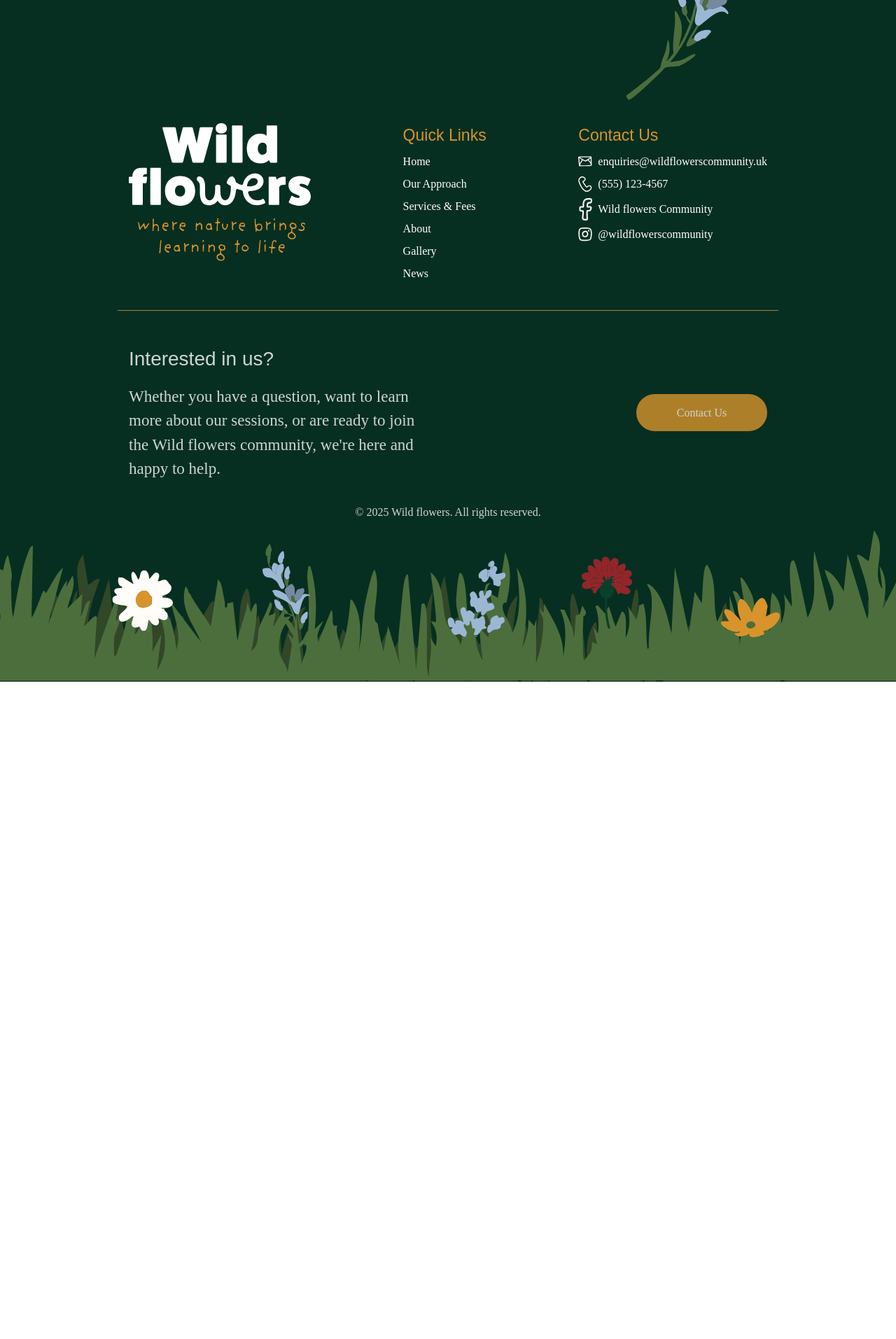
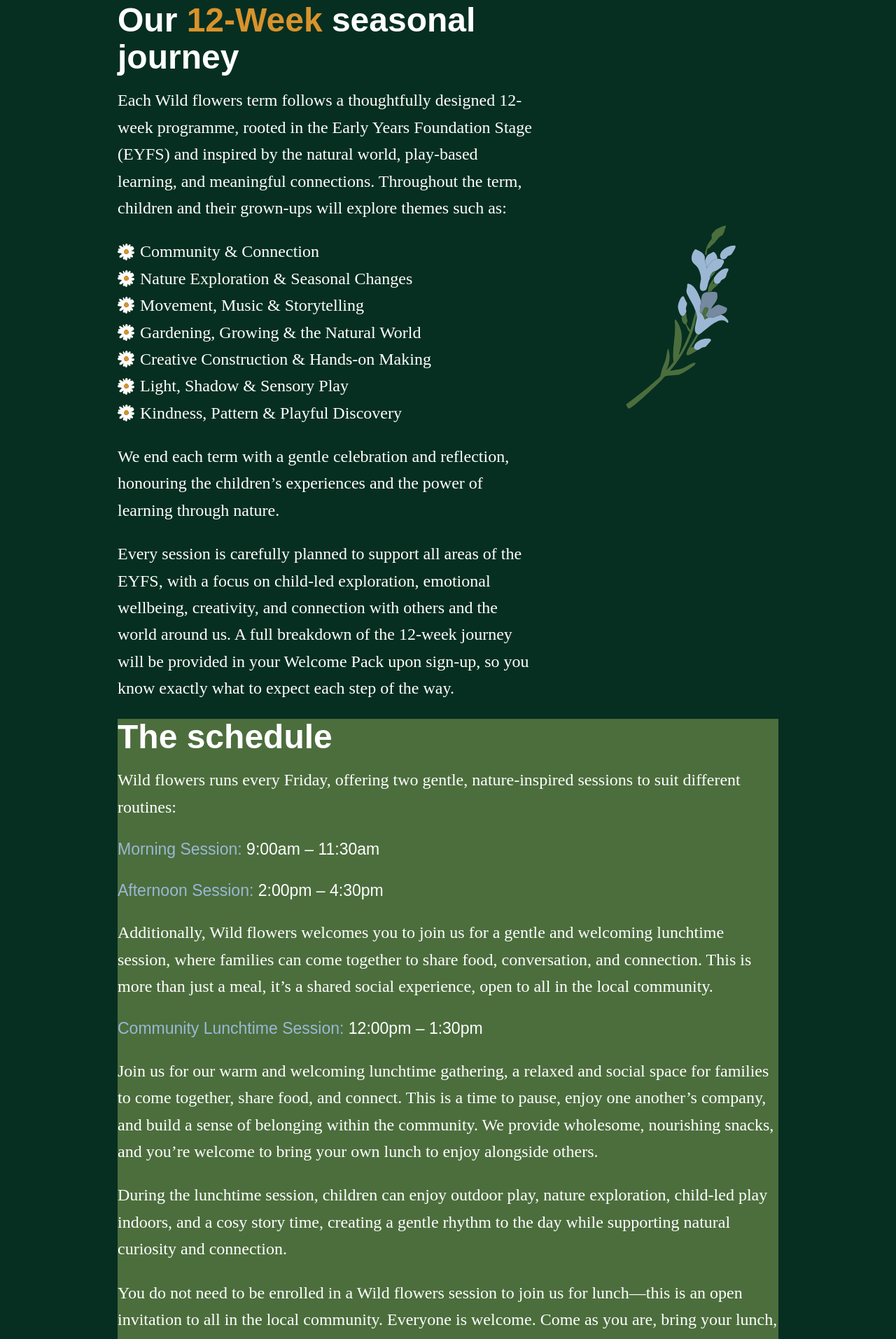
Before and after one commit to nick980v/wildflowers, a Next.js app: page /fees in a window 1280 px wide. Shown: the part 300-2213 px from the top of the page at 70% size. Before the commit the page ends 1274 px from the top, so only its background shows below. Built offline with nearby package versions, Linux system fonts and the light colour scheme; a web font is replaced by a local one.

Commit message:
header and fees updated

```diff
--- a/src/app/fees/page.js
+++ b/src/app/fees/page.js
@@ -8,7 +8,41 @@ export default function Fees() {
     <main className="min-h-screen flex flex-col bg-[#062F21] text-[#3a3a3a] px-4 sm:px-8 md:px-12 lg:px-[168px] pt-8 sm:pt-12 md:pt-16 lg:pt-[70px]">
       <Header />
       <div className={styles.container}>
-        <h1 className={styles.heading}>Service & fees</h1>
+        <div className={styles.contentContainer}>
+          <h1 className={styles.heading}>Service & fees</h1>
+          <h1 className={styles.subHeading}>
+            Our <span className={styles.headingHighlight}>12-Week</span>{" "}
+            seasonal journey
+          </h1>
+          <p className={styles.text}>
+            Each Wild flowers term follows a thoughtfully designed 12-week
+            programme, rooted in the Early Years Foundation Stage (EYFS) and
+            inspired by the natural world, play-based learning, and meaningful
+            connections. Throughout the term, children and their grown-ups will
+            explore themes such as:
+          </p>
+          <ul className={styles.text}>
+            <li>Community & Connection </li>
+            <li>Nature Exploration & Seasonal Changes</li>
+            <li>Movement, Music & Storytelling</li>
+            <li>Gardening, Growing & the Natural World</li>
+            <li>Creative Construction & Hands-on Making</li>
+            <li>Light, Shadow & Sensory Play</li>
+            <li>Kindness, Pattern & Playful Discovery</li>
+          </ul>
+          <p className={styles.text}>
+            We end each term with a gentle celebration and reflection, honouring
+            the children’s experiences and the power of learning through nature.
+          </p>
+          <p className={styles.text}>
+            Every session is carefully planned to support all areas of the EYFS,
+            with a focus on child-led exploration, emotional wellbeing,
+            creativity, and connection with others and the world around us. A
+            full breakdown of the 12-week journey will be provided in your
+            Welcome Pack upon sign-up, so you know exactly what to expect each
+            step of the way.
+          </p>
+        </div>
         <Image
           src="/Lavender.svg"
           alt="Lavender decoration"
@@ -17,6 +51,60 @@ export default function Fees() {
           className={styles.lavender}
         />
       </div>
+      <div style={{ backgroundColor: "#4C6E3D" }}>
+        <h1 className={styles.subHeading}>The schedule</h1>
+        <p className={styles.text}>
+          Wild flowers runs every Friday, offering two gentle, nature-inspired
+          sessions to suit different routines:
+        </p>
+        <h1 className={styles.sessionText}>
+          Morning Session:{" "}
+          <span className={styles.timingsText}>9:00am – 11:30am</span>
+        </h1>
+        <h1 className={styles.sessionText}>
+          Afternoon Session:{" "}
+          <span className={styles.timingsText}>2:00pm – 4:30pm</span>
+        </h1>
+        <p className={styles.text}>
+          Additionally, Wild flowers welcomes you to join us for a gentle and
+          welcoming lunchtime session, where families can come together to share
+          food, conversation, and connection. This is more than just a meal,
+          it’s a shared social experience, open to all in the local community.
+        </p>
+        <h1 className={styles.sessionText}>
+          Community Lunchtime Session:{" "}
+          <span className={styles.timingsText}>12:00pm – 1:30pm</span>
+        </h1>
+
+        <p className={styles.text}>
+          Join us for our warm and welcoming lunchtime gathering, a relaxed and
+          social space for families to come together, share food, and connect.
+          This is a time to pause, enjoy one another’s company, and build a
+          sense of belonging within the community. We provide wholesome,
+          nourishing snacks, and you’re welcome to bring your own lunch to enjoy
+          alongside others.
+        </p>
+        <p className={styles.text}>
+          During the lunchtime session, children can enjoy outdoor play, nature
+          exploration, child-led play indoors, and a cosy story time, creating a
+          gentle rhythm to the day while supporting natural curiosity and
+          connection.
+        </p>
+        <p className={styles.text}>
+          You do not need to be enrolled in a Wild flowers session to join us
+          for lunch—this is an open invitation to all in the local community.
+          Everyone is welcome. Come as you are, bring your lunch, and share in
+          the joy of community. Wild flowers is open during school half terms,
+          welcoming families to enjoy seasonal learning and play throughout the
+          year.
+        </p>
+        <p className={styles.text}>
+          <span style={{ color: "#9CB7D4" }}>Please note: </span>We take a break
+          during the Christmas, Easter, and summer holidays to rest, reflect,
+          and prepare for the next chapter of our journey together. The Approach
+          to Learning
+        </p>
+      </div>
       <Footer />
     </main>
   );
--- a/src/app/fees/page.module.css
+++ b/src/app/fees/page.module.css
@@ -30,6 +30,29 @@
   }
 }
 
+/* const ContentContainer = styled.div`
+  width: 100%;
+  max-width: 590px;
+
+  @media (min-width: 640px) {
+    width: 80%;
+  }
+
+  @media (min-width: 768px) {
+    width: 70%;
+  }
+
+  @media (min-width: 1024px) {
+    width: auto;
+    flex: 1;
+    max-width: 590px;
+  }
+`; */
+
+.contentContainer {
+    width: 100%;
+}
+
 .heading {
   color: white;
   font-size: 42px;
@@ -37,32 +60,93 @@
   font-weight: 900;
   line-height: 110%;
   height: auto;
+  margin-bottom: 2rem;
 }
+
+.subHeading {
+    color: white;
+    font-size: 42px;
+    font-style: normal;
+    font-weight: 900;
+    line-height: 110%;
+    height: auto;
+    margin-bottom: 1rem;
+  }
 
 .headingHighlight {
   color: #d9932c;
 }
 
+.text {
+  color: white;
+  font-size: 18px;
+  line-height: 1.6;
+  margin-bottom: 1.5rem;
+}
 
+.text ul {
+  list-style: none;
+  padding-left: 0;
+  margin: 1.5rem 0;
+}
+
+.text li {
+  position: relative;
+  padding-left: 2rem;
+}
+
+.text li::before {
+  content: '';
+  position: absolute;
+  left: 0;
+  top: 50%;
+  transform: translateY(-50%);
+  width: 24px;
+  height: 24px;
+  background-image: url('/White_flower.svg');
+  background-size: contain;
+  background-repeat: no-repeat;
+  background-position: center;
+}
+
+.sessionText {
+    color: #9CB7D4;
+    font-size: 23px;
+    margin-bottom: 1.5rem;
+
+}
+
+.timingsText {
+    color: white;
+    font-size: 23px
+}
 
 @media (min-width: 640px) {
   .heading {
     font-size: 52px;
   }
-
+  .text {
+    font-size: 20px;
+  }
 }
 
 @media (min-width: 768px) {
   .heading {
     font-size: 62px;
   }
-
+  .text {
+    font-size: 22px;
+  }
 }
 
 @media (min-width: 1024px) {
   .heading {
     font-size: 82.56px;
-    height: 250px;
   }
-
+  .subHeading {
+    font-size: 48px
+  }
+  .text {
+    font-size: 24px;
+  }
 }
--- a/src/components/Header.js
+++ b/src/components/Header.js
@@ -5,6 +5,7 @@ import Link from "next/link";
 import Image from "next/image";
 import styled from "styled-components";
 import { useState } from "react";
+import { usePathname } from "next/navigation";
 
 const Navbar = styled.header`
   display: flex;
@@ -22,6 +23,7 @@ const NavHeading = styled.h1`
     color: #d9932c;
   }
   font-size: 16px;
+  position: relative;
 
   @media (min-width: 640px) {
     font-size: 18px;
@@ -40,6 +42,26 @@ const NavList = styled.ul`
   @media (min-width: 768px) {
     display: flex;
     gap: 32px;
+  }
+`;
+
+const NavLink = styled(Link)`
+  position: relative;
+  text-decoration: none;
+
+  &::after {
+    content: "";
+    position: absolute;
+    bottom: -15px;
+    left: 0;
+    width: 100%;
+    height: 20px;
+    background-image: ${(props) =>
+      props.$isActive ? "url('/Nav_underline.svg')" : "none"};
+    background-repeat: no-repeat;
+    background-position: ${(props) => (props.$isMobile ? "left" : "center")};
+    opacity: ${(props) => (props.$isActive ? 1 : 0)};
+    transition: opacity 0.3s ease;
   }
 `;
 
@@ -74,10 +96,9 @@ const MobileMenu = styled.div`
   }
 `;
 
-// className="flex justify-between items-center py-4 px-8"
-
 const Header = () => {
   const [isMenuOpen, setIsMenuOpen] = useState(false);
+  const pathname = usePathname();
 
   const toggleMenu = () => {
     setIsMenuOpen(!isMenuOpen);
@@ -107,57 +128,87 @@ const Header = () => {
       {/* Navigation links */}
       <NavList>
         <li>
-          <Link href="/approach">
+          <NavLink href="/approach" $isActive={pathname === "/approach"}>
             <NavHeading>Our Approach</NavHeading>
-          </Link>
+          </NavLink>
         </li>
         <li>
-          <Link href="/fees">
+          <NavLink href="/fees" $isActive={pathname === "/fees"}>
             <NavHeading>Service & fees</NavHeading>
-          </Link>
+          </NavLink>
         </li>
         <li>
-          <Link href="/about">
+          <NavLink href="/about" $isActive={pathname === "/about"}>
             <NavHeading>About</NavHeading>
-          </Link>
+          </NavLink>
         </li>
         <li>
-          <Link href="/gallery">
+          <NavLink href="/gallery" $isActive={pathname === "/gallery"}>
             <NavHeading>Gallery</NavHeading>
-          </Link>
+          </NavLink>
         </li>
         <li>
-          <Link href="/contact">
+          <NavLink href="/contact" $isActive={pathname === "/contact"}>
             <NavHeading>Contact</NavHeading>
-          </Link>
+          </NavLink>
         </li>
         <li>
-          <Link href="/news">
+          <NavLink href="/news" $isActive={pathname === "/news"}>
             <NavHeading>News</NavHeading>
-          </Link>
+          </NavLink>
         </li>
       </NavList>
 
       {/* Mobile menu */}
       <MobileMenu $isOpen={isMenuOpen}>
-        <Link href="/approach" onClick={() => setIsMenuOpen(false)}>
+        <NavLink
+          href="/approach"
+          $isActive={pathname === "/approach"}
+          $isMobile={true}
+          onClick={() => setIsMenuOpen(false)}
+        >
           <NavHeading>Our Approach</NavHeading>
-        </Link>
-        <Link href="/fees" onClick={() => setIsMenuOpen(false)}>
+        </NavLink>
+        <NavLink
+          href="/fees"
+          $isActive={pathname === "/fees"}
+          $isMobile={true}
+          onClick={() => setIsMenuOpen(false)}
+        >
           <NavHeading>Service & fees</NavHeading>
-        </Link>
-        <Link href="/about" onClick={() => setIsMenuOpen(false)}>
+        </NavLink>
+        <NavLink
+          href="/about"
+          $isActive={pathname === "/about"}
+          $isMobile={true}
+          onClick={() => setIsMenuOpen(false)}
+        >
           <NavHeading>About</NavHeading>
-        </Link>
-        <Link href="/gallery" onClick={() => setIsMenuOpen(false)}>
+        </NavLink>
+        <NavLink
+          href="/gallery"
+          $isActive={pathname === "/gallery"}
+          $isMobile={true}
+          onClick={() => setIsMenuOpen(false)}
+        >
           <NavHeading>Gallery</NavHeading>
-        </Link>
-        <Link href="/news" onClick={() => setIsMenuOpen(false)}>
+        </NavLink>
+        <NavLink
+          href="/news"
+          $isActive={pathname === "/news"}
+          $isMobile={true}
+          onClick={() => setIsMenuOpen(false)}
+        >
           <NavHeading>News</NavHeading>
-        </Link>
-        <Link href="/contact" onClick={() => setIsMenuOpen(false)}>
+        </NavLink>
+        <NavLink
+          href="/contact"
+          $isActive={pathname === "/contact"}
+          $isMobile={true}
+          onClick={() => setIsMenuOpen(false)}
+        >
           <NavHeading>Contact</NavHeading>
-        </Link>
+        </NavLink>
       </MobileMenu>
     </Navbar>
   );
```
Also changed, not shown: public/Nav_underline.svg (added).
